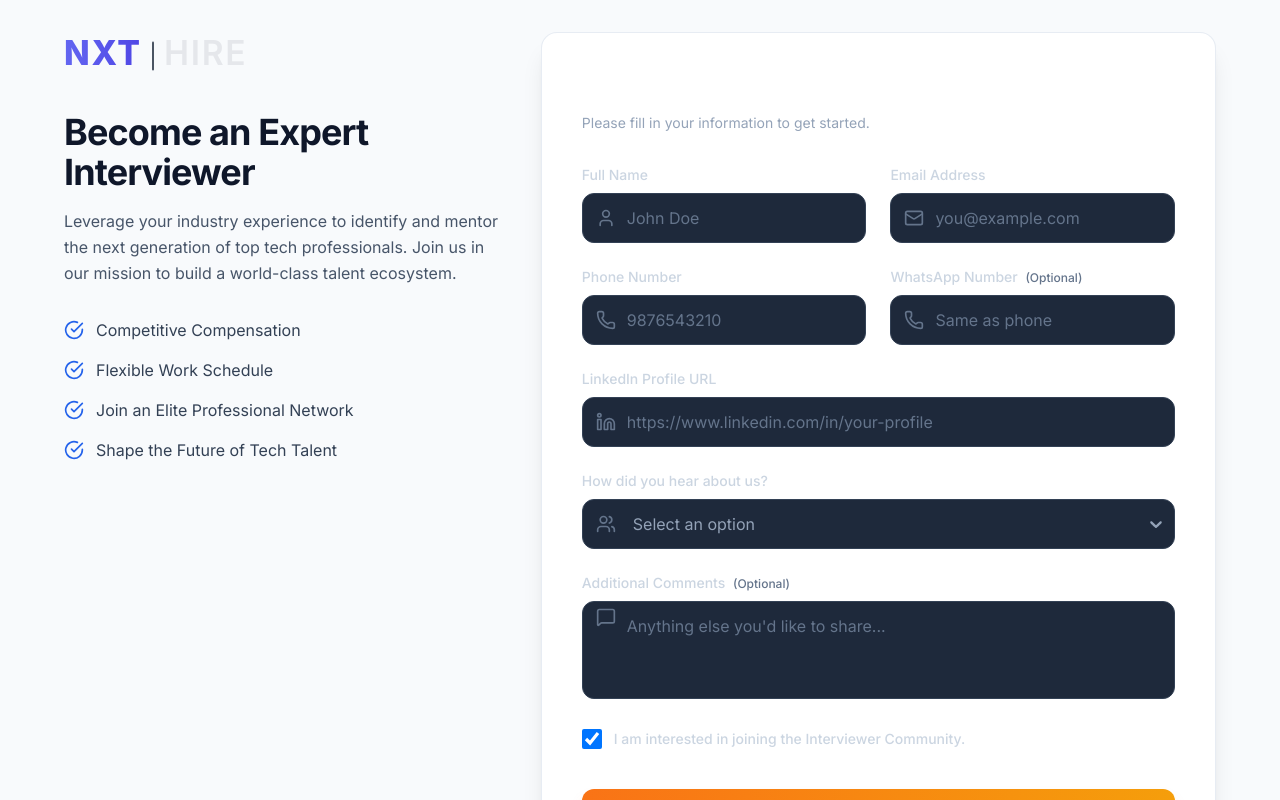
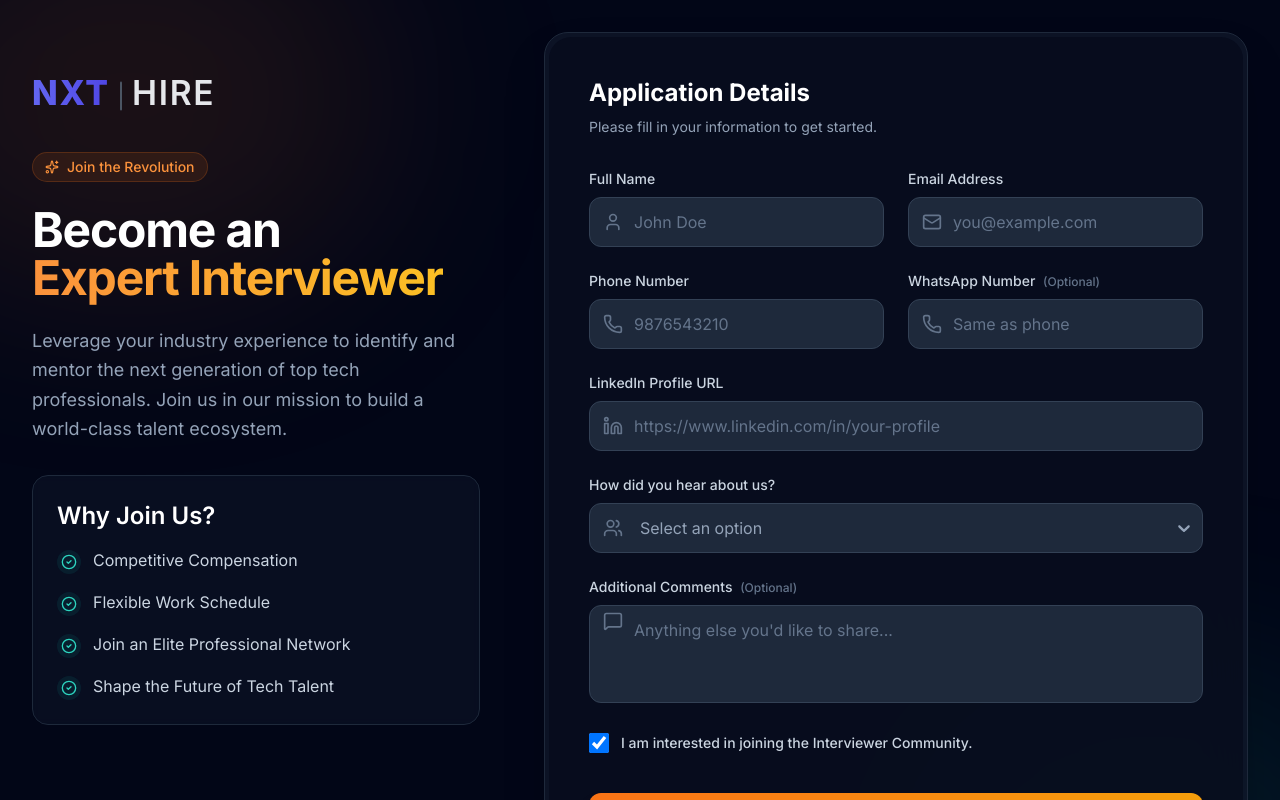
Before and after one commit to niat-web/NxtHire, a React (Vite) app in the folder client/: page /applicationform in a window 1280 px wide. Shown: the top 800 px of the page. Built offline with nearby package versions, Linux system fonts and the light colour scheme; no server answers.

Commit message:
Update ApplicationFormPage.jsx

```diff
--- a/client/src/pages/public/ApplicationFormPage.jsx
+++ b/client/src/pages/public/ApplicationFormPage.jsx
@@ -1,9 +1,9 @@
-// client/src/pages/public/ApplicationFormPage.jsx
+
 import React from 'react';
 import { motion } from 'framer-motion';
 import InitialApplicationForm from '../../components/forms/InitialApplicationForm';
 import nxtWaveLogo from '/logo.svg';
-import { FiCheckCircle } from 'react-icons/fi';
+import { CheckCircle2, Sparkles } from 'lucide-react';
 
 const ApplicationFormPage = () => {
   const introVariants = {
@@ -24,31 +24,53 @@ const ApplicationFormPage = () => {
   ];
 
   return (
-    <div className="min-h-screen w-full bg-slate-50 font-sans antialiased">
-      <div className="flex items-center justify-center min-h-screen p-4 sm:p-6 lg:p-8">
-        <div className="w-full max-w-6xl mx-auto md:grid md:grid-cols-5 md:gap-10">
+    <div className="min-h-screen w-full bg-slate-950 font-sans antialiased relative overflow-hidden">
+      {/* Background Gradients */}
+      <div className="absolute top-0 left-0 w-full h-full overflow-hidden pointer-events-none">
+        <div className="absolute top-[-10%] left-[-10%] w-[40%] h-[40%] rounded-full bg-orange-500/10 blur-[100px]" />
+        <div className="absolute bottom-[-10%] right-[-10%] w-[40%] h-[40%] rounded-full bg-teal-500/10 blur-[100px]" />
+      </div>
+
+      <div className="flex items-center justify-center min-h-screen p-4 sm:p-6 lg:p-8 relative z-10">
+        <div className="w-full max-w-7xl mx-auto md:grid md:grid-cols-5 md:gap-16 items-start">
           {/* Left Column: Introduction */}
           <motion.div
             variants={introVariants}
             initial="hidden"
             animate="visible"
-            className="md:col-span-2 text-slate-800 p-8 md:p-0"
+            className="md:col-span-2 pt-10"
           >
+            <div className="mb-8">
               <img src={nxtWaveLogo} alt="NxtWave Hire" className="h-12 mb-8" />
-            <h1 className="text-3xl md:text-4xl font-bold tracking-tight text-slate-900">
-              Become an Expert Interviewer
+              <div className="inline-flex items-center gap-2 px-3 py-1 rounded-full bg-orange-500/10 border border-orange-500/20 text-orange-400 text-sm font-medium mb-6">
+                <Sparkles size={14} />
+                Join the Revolution
+              </div>
+              <h1 className="text-4xl md:text-5xl font-black tracking-tight text-white leading-tight mb-6">
+                Become an <br/>
+                <span className="text-transparent bg-clip-text bg-gradient-to-r from-orange-400 to-amber-400">
+                  Expert Interviewer
+                </span>
               </h1>
-            <p className="mt-4 text-slate-600 leading-relaxed">
-              Leverage your industry experience to identify and mentor the next generation of top tech professionals. Join us in our mission to build a world-class talent ecosystem.
+              <p className="text-lg text-slate-400 leading-relaxed mb-8">
+                Leverage your industry experience to identify and mentor the next generation of top tech professionals.
+                Join us in our mission to build a world-class talent ecosystem.
               </p>
-            <ul className="mt-8 space-y-4">
+            </div>
+
+            <div className="bg-slate-900/50 backdrop-blur-sm rounded-2xl p-6 border border-slate-800">
+              <h3 className="text-white font-semibold mb-4">Why Join Us?</h3>
+              <ul className="space-y-4">
                 {benefits.map((benefit, index) => (
-                <li key={index} className="flex items-start">
-                  <FiCheckCircle className="h-5 w-5 text-blue-600 mt-0.5 flex-shrink-0" />
-                  <span className="ml-3 text-slate-700">{benefit}</span>
+                  <li key={index} className="flex items-start group">
+                    <div className="mt-0.5 mr-3 p-1 rounded-full bg-teal-500/10 text-teal-400 group-hover:bg-teal-500 group-hover:text-white transition-colors">
+                      <CheckCircle2 size={16} />
+                    </div>
+                    <span className="text-slate-300 group-hover:text-white transition-colors">{benefit}</span>
                   </li>
                 ))}
               </ul>
+            </div>
           </motion.div>
 
           {/* Right Column: Form Card */}
@@ -58,8 +80,10 @@ const ApplicationFormPage = () => {
             animate="visible"
             className="md:col-span-3 mt-10 md:mt-0"
           >
-            <div className="bg-white rounded-2xl shadow-xl border border-slate-200/80 p-8 sm:p-10">
+            <div className="bg-slate-900/80 backdrop-blur-xl rounded-3xl shadow-2xl border border-slate-800 p-1">
+              <div className="bg-slate-950/50 rounded-[22px] p-6 sm:p-10">
                 <InitialApplicationForm />
+              </div>
             </div>
           </motion.div>
         </div>
```
Lines whose indentation alone changed are shown as unchanged.
